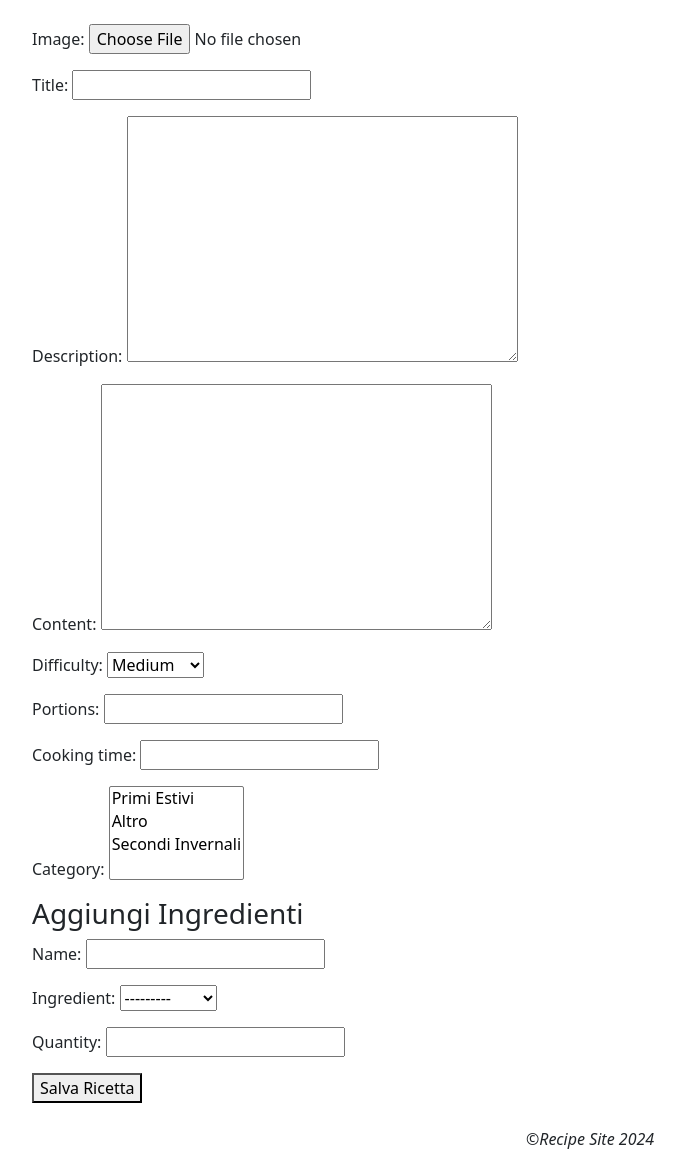
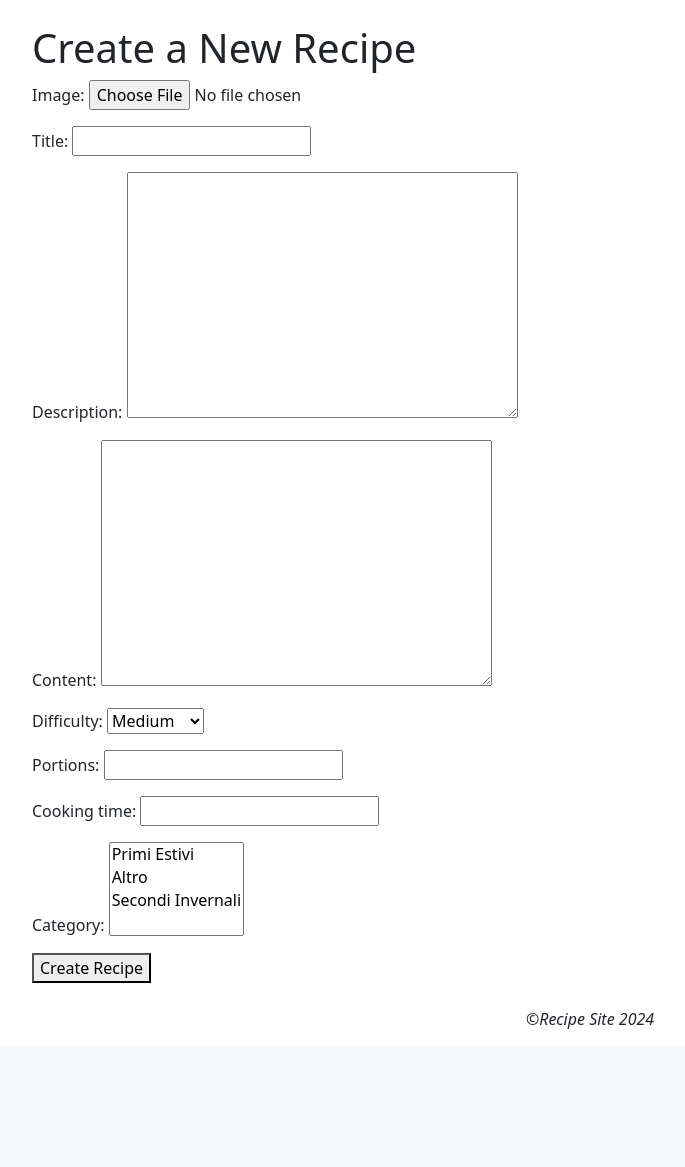
Before and after one commit to Pennelli02/Django_PPM, a Django app: page /recipes/create/ in a window 1280 px wide. Shown: the part 72-1239 px from the top of the page, without its empty margins (50-735 px from the left). After the commit the page ends 1101 px from the top, so only its background shows below. Run offline with Django 3.2, Linux system fonts and the light colour scheme; a user stored in the database is signed in; data comes from the database, SQL or seed files in the repository; both versions use the stored data as it was after the commit; parts of the project's set-up code (start-up, migrations or seed data) failed here and were passed over.

Commit message:
sistemata la funzione di  creazione di ricette con annessi ingredienti

```diff
--- a/recipes/forms.py
+++ b/recipes/forms.py
@@ -1,6 +1,6 @@
 from django import forms
-from .models import Recipe, Ingredient, RecipeIngredient
-from django.forms import inlineformset_factory
+from .models import Recipe, Ingredient
+
 
 
 class RecipeForm(forms.ModelForm):
@@ -13,10 +13,4 @@ class RecipeForm(forms.ModelForm):
 class IngredientForm(forms.ModelForm):
     class Meta:
         model = Ingredient
-        fields = ['name']
-
-
-class RecipeIngredientForm(forms.ModelForm):
-    class Meta:
-        model = RecipeIngredient
-        fields = ['ingredient', 'quantity']
+        fields = ['name', 'quantity']
--- a/recipes/models.py
+++ b/recipes/models.py
@@ -17,12 +17,32 @@ class Category(models.Model):
     def __str__(self):
         return self.name
 
+    def save(self, *args, **kwargs):
+        if not self.slug:
+            self.slug = generate_unique_slug(self.name)
+        super().save(*args, **kwargs)
+
 
 class Ingredient(models.Model):
-    name = models.CharField(max_length=100)
+    recipe = models.ForeignKey('Recipe', on_delete=models.CASCADE, null=True)
+    name = models.CharField(max_length=250)
+    quantity = models.CharField(max_length=250, blank=True, null=True)
 
     def __str__(self):
-        return f"{self.name}"
+        return f"{self.quantity} of {self.name}"
+
+    class Meta:
+        app_label = 'recipes'
+
+
+def generate_unique_slug(title):
+    slug = slugify(title)
+    unique_slug = slug
+    counter = 1
+    while Recipe.objects.filter(slug=unique_slug).exists():
+        unique_slug = f"{slug}-{counter}"
+        counter += 1
+    return unique_slug
 
 
 class Recipe(models.Model):
@@ -42,6 +62,7 @@ class Recipe(models.Model):
     difficulty = models.IntegerField(choices=DIFFICULTY_LEVELS, default=3)
     portions = models.IntegerField()
     cooking_time = models.IntegerField()
+    ingredients = models.ManyToManyField(Ingredient, related_name='recipes')
     slug = models.SlugField(max_length=100, unique=True, blank=True)
     category = ManyToManyField(Category)
     likes = models.ManyToManyField(User, related_name='likes', blank=True)
@@ -54,9 +75,12 @@ class Recipe(models.Model):
 
     def save(self, *args, **kwargs):
         if not self.slug:
-            self.slug = slugify(self.title)
+            self.slug = generate_unique_slug(self.title)
         super().save(*args, **kwargs)
 
+        self.resize_image()
+
+    def resize_image(self):
         image = Image.open(self.image)
         img = Image.open(self.image.path)
         # metodo che serve a risparmiare spazio perché ridimensiona le immagini
@@ -64,12 +88,3 @@ class Recipe(models.Model):
             output_size = (300, 300)
             img.thumbnail(output_size)
             img.save(self.image.path)
-
-
-class RecipeIngredient(models.Model):
-    recipe = models.ForeignKey(Recipe, on_delete=models.CASCADE)
-    ingredient = models.ForeignKey(Ingredient, on_delete=models.CASCADE)
-    quantity = models.CharField(max_length=10)
-
-    def __str__(self):
-        return f" {self.quantity} of {self.ingredient} about {self.recipe}"
--- a/recipes/urls.py
+++ b/recipes/urls.py
@@ -1,11 +1,12 @@
 from django.urls import path
 from .views import (RecipeListView, RecipeDeleteView, RecipeUpdateView, RecipeDetailView,
-                    RecipeSearchView)
+                    RecipeSearchView, CreateRecipeView, CreateIngredientView)
 from . import views as recipe_views
 urlpatterns = [
     path('', recipe_views.HomeView, name='home'),
     path('recipes/', RecipeListView.as_view(), name='recipes'),
-    path('recipes/create/', recipe_views.recipe_create_view, name='recipesCreate'),
+    path('recipes/create/', CreateRecipeView.as_view(), name='recipesCreate'),
+    path('recipes/create/ingredients/<int:pk>', CreateIngredientView.as_view(), name='recipesCreateIngredient'),
     path('recipes/<slug:slug>/', RecipeDetailView.as_view(), name='recipesDetail'),
     path('recipes/<slug:slug>/edit/', RecipeUpdateView.as_view(), name='recipesEdit'),
     path('recipes/<slug:slug>/delete/', RecipeDeleteView.as_view(), name='recipesDelete'),
@@ -14,4 +15,5 @@ urlpatterns = [
     path('categories/<slug:slug>/', recipe_views.category_detail, name='categoryDetail'),
     path('search/', RecipeSearchView.as_view(), name='recipeSearch'),
     path('myRecipes/', recipe_views.user_recipes_list, name='myRecipes'),
+    path('favourites/<slug:slug>/', recipe_views.addFavoriteRecipe, name='editFavorite'),
 ]
--- a/recipes/views.py
+++ b/recipes/views.py
@@ -5,7 +5,7 @@ from django.shortcuts import render, get_object_or_404, redirect
 from django.urls import reverse_lazy
 from django.views.generic import ListView, CreateView, UpdateView, DeleteView, DetailView
 from django.contrib.auth.mixins import LoginRequiredMixin, UserPassesTestMixin
-from .forms import RecipeForm, IngredientForm, RecipeIngredientForm
+from .forms import RecipeForm, IngredientForm
 from .models import Recipe, Category, Ingredient
 
 
@@ -23,53 +23,70 @@ def HomeView(request):
     return render(request, 'recipes/home.html', {'mostLiked': mostLikedRecipes, 'recent': recentRecipes})
 
 
-# dopo si implementa la ricerca e l'ordinamento personalizzato
+class CreateRecipeView(LoginRequiredMixin, CreateView):
+    model = Recipe
+    form_class = RecipeForm
+
+    def form_valid(self, form):
+        form.instance.author = self.request.user
+        self.object = form.save()
+        return super().form_valid(form)
+
+    def get_success_url(self):
+        pk = self.object.pk
+        return reverse_lazy('recipesCreateIngredient', kwargs={'pk': self.object.pk})
+
+
+class CreateIngredientView(LoginRequiredMixin, CreateView):
+    model = Ingredient
+    form_class = IngredientForm
+    template_name = 'recipes/addIngredients.html'
+
+    def dispatch(self, *args, **kwargs):  # per ulteriore controllo  verifica se esiste una ricetta con il pk fornito
+        # e se l'utente corrente è l'autore di quella ricetta.
+        self.recipe = get_object_or_404(Recipe, pk=self.kwargs['pk'])
+        if self.recipe.author != self.request.user:
+            messages.error(self.request, 'You do not have permission to add ingredients.')
+            return redirect('home')  # Redirect to some error page or login page
+        return super().dispatch(*args, **kwargs)
+
+    def get_context_data(self, **kwargs):  # Passa la ricetta al contesto del template in modo che possa essere
+        # utilizzata nel rendering del template.
+        context = super().get_context_data(**kwargs)
+        context['recipe'] = self.recipe
+        return context
+
+    def form_valid(self, form):  # Associa l'istanza della ricetta corrente al form dell'ingrediente prima di salvare.
+        form.instance.recipe = self.recipe
+        return super().form_valid(form)
+
+    def get_success_url(self):  # Determina l'URL di successo in base al pulsante premuto dall'utente
+        # (aggiungi un altro ingrediente o termina)
+        if 'finish' in self.request.POST:
+            messages.success(self.request, 'Your recipe has been successfully saved.')
+            return reverse_lazy('recipesDetail', kwargs={'slug': self.recipe.slug})
+
+        else:
+            messages.success(self.request, 'Your ingredient has been successfully added.')
+            return reverse_lazy('recipesCreateIngredient', kwargs={'pk': self.recipe.pk})
+
+
 class RecipeDetailView(DetailView):
     model = Recipe
+    template_name = 'recipes/detailRecipe.html'
+    context_object_name = 'recipe'
+    slug_field = 'slug'  # Nome del campo nel modello
+    slug_url_kwarg = 'slug'  # Nome del parametro nella URL
 
-
-def recipe_create_view(request):
-    if request.method == 'POST':
-        recipe_form = RecipeForm(request.POST, request.FILES)
-        ingredient_form = IngredientForm(request.POST)
-        recipe_ingredient_form = RecipeIngredientForm(request.POST)
-
-        if recipe_form.is_valid() and ingredient_form.is_valid() and recipe_ingredient_form.is_valid():
-            recipe = recipe_form.save(commit=False)
-            recipe.author = request.user
-            recipe.save()
-
-            ingredient = ingredient_form.save()
-            recipe_ingredient = recipe_ingredient_form.save(commit=False)
-            recipe_ingredient.recipe = recipe
-            recipe_ingredient.ingredient = ingredient
-            recipe_ingredient.save()
-
-            return redirect(recipe.get_absolute_url())
-    else:
-        recipe_form = RecipeForm()
-        ingredient_form = IngredientForm()
-        recipe_ingredient_form = RecipeIngredientForm()
-
-    context = {
-        'recipe_form': recipe_form,
-        'ingredient_form': ingredient_form,
-        'recipe_ingredient_form': recipe_ingredient_form,
-    }
-    return render(request, 'recipes/recipe_form.html', context)
+    def get_context_data(self, **kwargs):
+        context = super().get_context_data(**kwargs)
+        context['ingredients'] = Ingredient.objects.filter(recipe=self.object)
+        return context
 
 
 class RecipeUpdateView(LoginRequiredMixin, UserPassesTestMixin, UpdateView):
     model = Recipe
     form_class = RecipeForm
-
-    def get_context_data(self, **kwargs):
-        data = super().get_context_data(**kwargs)
-        if self.request.POST:
-            data['ingredient_formset'] = RecipeIngredientFormSet(self.request.POST, instance=self.object)
-        else:
-            data['ingredient_formset'] = RecipeIngredientFormSet(instance=self.object)
-        return data
 
     def form_valid(self, form):
         context = self.get_context_data()
@@ -107,6 +124,7 @@ def favorite_recipes_list(request):
     fav_recipes = user.likes.all()
     return render(request, 'recipes/likeRecipe.html', {'recipes': fav_recipes})
 
+
 # funzione per aggiungere o rimuovere una ricetta dai preferiti
 @login_required
 def addFavoriteRecipe(request, id):
@@ -119,6 +137,7 @@ def addFavoriteRecipe(request, id):
         recipe.likes.add(user)
         messages.success(request, f'Recipe {recipe.title} has been added')
     return redirect(recipe.get_absolute_url())
+
 
 @login_required
 def user_recipes_list(request):
--- a/templates/recipes/recipe_form.html
+++ b/templates/recipes/recipe_form.html
@@ -1,14 +1,11 @@
 {% extends 'recipes/base.html' %}
 {% load static %}
 {% block content %}
+    <h1>Create a New Recipe</h1>
     <form method="post" enctype="multipart/form-data">
         {% csrf_token %}
-        {{ recipe_form.as_p }}
+        {{ form.as_p }}
+        <button type="submit">Create Recipe</button>
+    </form>
 
-        <h3>Aggiungi Ingredienti</h3>
-        {{ ingredient_form.as_p }}
-        {{ recipe_ingredient_form.as_p }}
-
-        <button type="submit">Salva Ricetta</button>
-    </form>
 {% endblock content %}
```
Also changed, not shown: templates/recipes/addIngredients.html (added, +10 -0 lines), db.sqlite3, recipes/migrations/0001_initial.py, recipes/migrations/0002_alter_ingredient_recipe.py (added), recipes/migrations/0002_auto_20240615_1730.py (deleted), recipes/migrations/0003_alter_ingredient_recipe.py (added), recipes/migrations/0003_auto_20240615_2144.py (deleted), recipes/migrations/0004_remove_recipe_ingredients.py (deleted), recipes/migrations/0005_recipe_ingredients.py (deleted), templates/recipes/detailRecipe.html (added).
